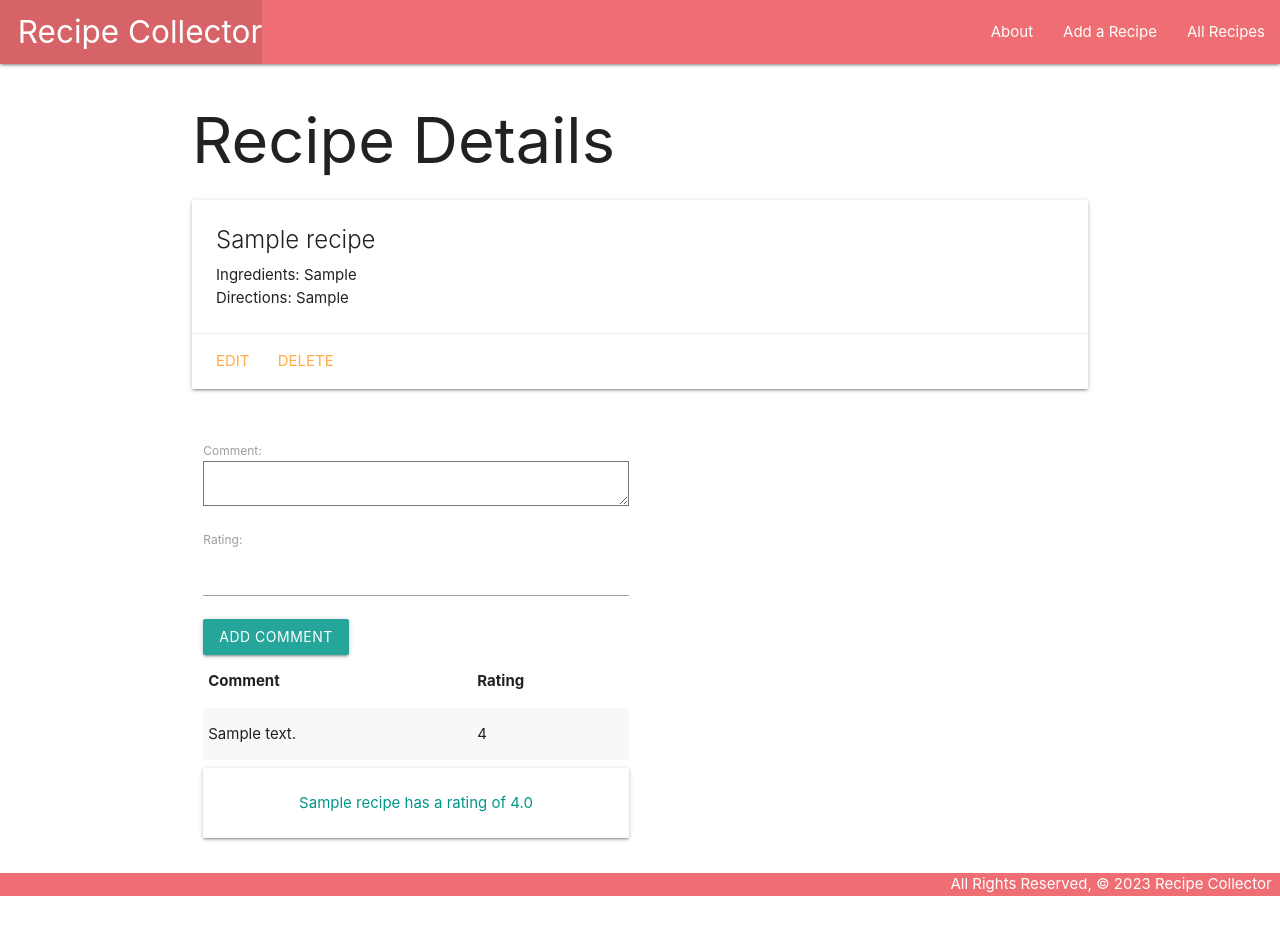
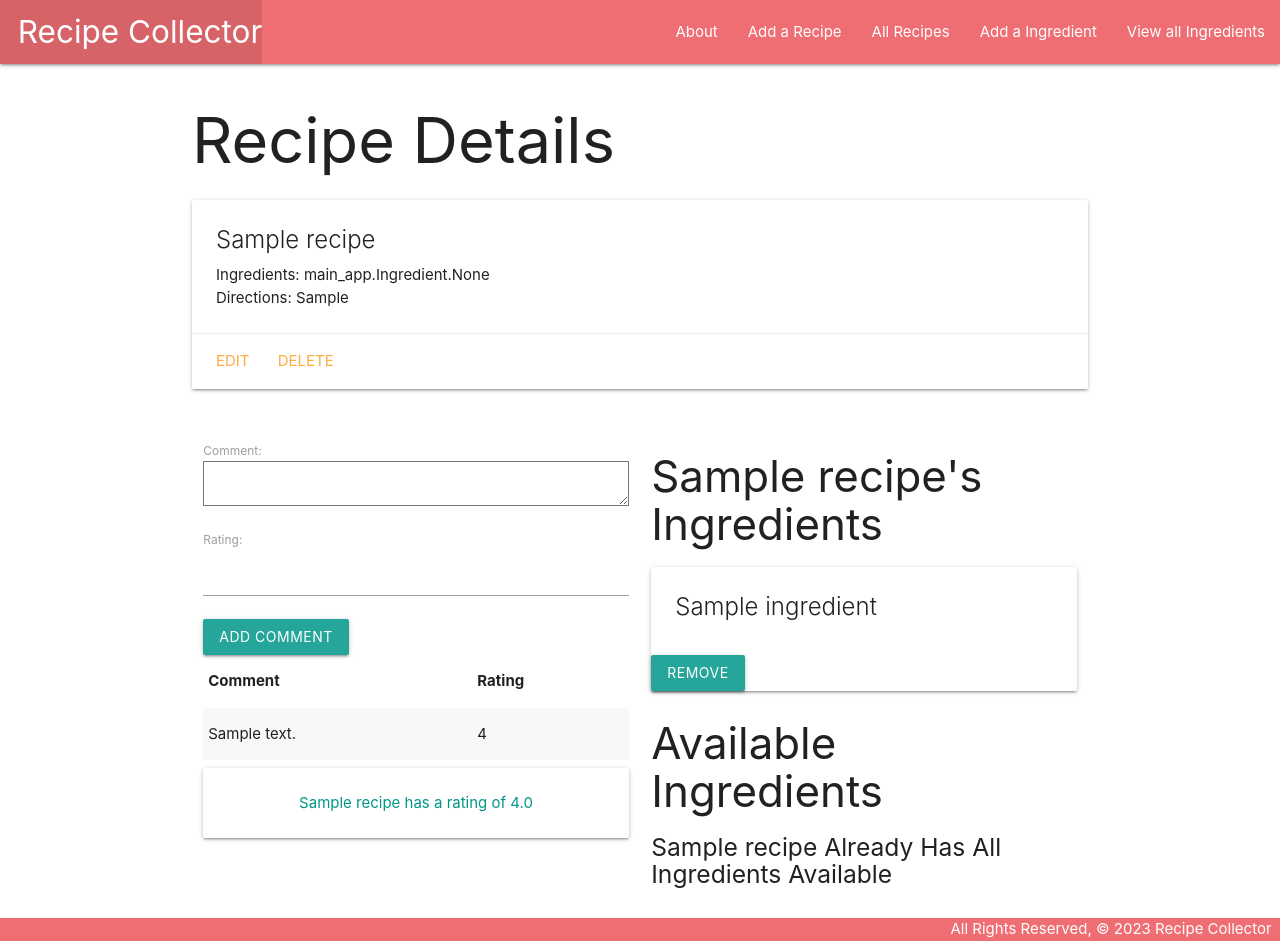
Before and after one commit to emmettturtle/recipecollector, a Django app: page /recipes/1/ in a window 1280 px wide. Before the commit the page ends 896 px from the top, so only its background shows below. Run offline with Django 4.2, Linux system fonts and the light colour scheme; tables that the repository leaves empty hold one stand-in row (values such as "Sample post").

Commit message:
Lab part 5

```diff
--- a/main_app/models.py
+++ b/main_app/models.py
@@ -1,20 +1,32 @@
 from django.db import models
 from django.urls import reverse
 
-# Create your models here.
+class Ingredient(models.Model):
+    name = models.CharField(max_length=50)
+
+    def __str__(self):
+        return self.name
+
+    def get_absolute_url(self):
+        return reverse('ingredients_detail', kwargs={'pk': self.id})
+
+
 class Recipe(models.Model):
     title = models.CharField(max_length=100)
     ingredients = models.TextField(max_length=300)
     directions = models.TextField(max_length=500)
+    ingredients = models.ManyToManyField(Ingredient)
 
     def get_absolute_url(self):
         return reverse('detail', kwargs={'recipe_id': self.id})
 
     def avg_rating(self):
-        total_rating = 0
-        for comment in self.comment_set.all():
-            total_rating += comment.rating
-        avg = total_rating/self.comment_set.all().count()
+        avg = 0
+        if self.comment_set.all().count() > 0:
+            total_rating = 0
+            for comment in self.comment_set.all():
+                total_rating += comment.rating
+            avg = total_rating/self.comment_set.all().count()
         return avg
 
 
--- a/main_app/templates/base.html
+++ b/main_app/templates/base.html
@@ -22,6 +22,8 @@
           <li><a href="/about">About</a></li>
           <li><a href="{% url 'recipes_create' %}">Add a Recipe</a></li>
           <li><a href="/recipes">All Recipes</a></li>
+          <li><a href="{% url 'ingredients_create' %}">Add a Ingredient</a></li>
+          <li><a href="{% url 'ingredients_index' %}">View all Ingredients</a></li>
         </ul>
       </div>
     </nav>
--- a/main_app/templates/recipes/detail.html
+++ b/main_app/templates/recipes/detail.html
@@ -43,9 +43,44 @@
         <div class="card-panel teal-text center-align">
             {{ recipe.title }} has a rating of {{ recipe.avg_rating }}
         </div>
+    </div>
 
+    <div class="col s6">
+        <h3>{{ recipe.title }}'s Ingredients</h3>
+        {% if recipe.ingredients.count %}
+            {% for ingredient in recipe.ingredients.all %}
+                <div class="card">
+                    <div class="card-content">
+                        <span class="card-title"> {{ ingredient.name }} </span>
+                    </div>
+                    <form action="{% url 'remove_ingredient' recipe.id ingredient.id %}" method="POST">
+                        {% csrf_token %}
+                        <button type="submit" class="btn">Remove</button>
+                    </form>
+                </div>
+            {% endfor %}
+        {% else %}
+            <h5>No Ingredients</h5>
+        {% endif %}
 
-
+        <h3>Available Ingredients</h3>
+        {% if ingredients.count %}
+          {% for ingredient in ingredients.all %}
+            <div class="card">
+              <div class="card-content">
+                <span class="card-title"> {{ ingredient.name }}</span>
+              </div>
+              <div class="card-action">
+                <form action="{% url 'assoc_ingredient' recipe.id ingredient.id %}" method="POST">
+                  {% csrf_token %}
+                  <button type="submit" class="btn">Add</button>
+                </form>
+              </div>
+            </div>
+          {% endfor %}
+        {% else %}
+          <h5>{{recipe.title}} Already Has All Ingredients Available</h5>
+        {% endif %}
     </div>
 
 </div>
--- a/main_app/urls.py
+++ b/main_app/urls.py
@@ -10,4 +10,12 @@ urlpatterns = [
     path('recipes/<int:pk>/update/', views.RecipeUpdate.as_view(), name='recipes_update'),
     path('recipes/<int:pk>/delete', views.RecipeDelete.as_view(), name='recipes_delete'),
     path('recipes/<int:recipe_id>/add_comment/', views.add_comment, name='add_comment'),
+    path('ingredients/create/', views.IngredientCreate.as_view(), name='ingredients_create'),
+    path('ingredients/', views.IngredientList.as_view(), name='ingredients_index'),
+    path('ingredients/<int:pk>/', views.IngredientDetail.as_view(), name='ingredients_detail'),
+    path('ingredients/<int:pk>/update/', views.IngredientUpdate.as_view(), name='ingredients_update'),
+    path('ingredients/<int:pk>/delete/', views.IngredientDelete.as_view(), name='ingredients_delete'),
+    path('recipes/<int:recipe_id>/assoc_ingredient/<int:ingredient_id>', views.assoc_ingredient, name='assoc_ingredient'),
+    path('recipes/<int:recipe_id>/remove_ingredient/<int:ingredient_id>', views.remove_ingredient, name='remove_ingredient'),
+
 ]
--- a/main_app/views.py
+++ b/main_app/views.py
@@ -1,7 +1,8 @@
 from django.shortcuts import render, redirect
 from django.views.generic.edit import CreateView, UpdateView, DeleteView
+from django.views.generic import ListView, DetailView
 from datetime import date
-from .models import Recipe
+from .models import Recipe, Ingredient
 from .forms import CommentForm
 
 # Create your views here.
@@ -20,19 +21,22 @@ def recipes_index(request):
 
 def recipes_detail(request, recipe_id):
     recipe = Recipe.objects.get(id=recipe_id)
+    id_list = recipe.ingredients.all().values_list('id')
+    not_in_recipe = Ingredient.objects.exclude(id__in=id_list)
     comment_form = CommentForm()
     return render(request, 'recipes/detail.html', {
         'recipe': recipe,
-        'comment_form': comment_form
+        'comment_form': comment_form,
+        'ingredients': not_in_recipe
     })
 
 class RecipeCreate(CreateView):
     model = Recipe
-    fields = '__all__'
+    fields = ['title', 'directions']
 
 class RecipeUpdate(UpdateView):
     model = Recipe
-    fields = ['ingredients', 'directions']
+    fields = ['directions']
 
 class RecipeDelete(DeleteView):
     model = Recipe
@@ -46,3 +50,29 @@ def add_comment(request, recipe_id):
         new_comment.date = date.today()
         new_comment.save()
     return redirect('detail', recipe_id=recipe_id)
+
+class IngredientCreate(CreateView):
+    model = Ingredient
+    fields = '__all__'
+
+class IngredientList(ListView):
+    model = Ingredient
+
+class IngredientDetail(DetailView):
+    model = Ingredient
+
+class IngredientUpdate(UpdateView):
+    model = Ingredient
+    fields = ['name']
+
+class IngredientDelete(DeleteView):
+    model = Ingredient
+    success_url = '/ingredients'
+
+def assoc_ingredient(request, recipe_id, ingredient_id):
+    Recipe.objects.get(id=recipe_id).ingredients.add(ingredient_id)
+    return redirect('detail', recipe_id=recipe_id)
+
+def remove_ingredient(request, recipe_id, ingredient_id):
+    Recipe.objects.get(id=recipe_id).ingredients.remove(ingredient_id)
+    return redirect('detail', recipe_id=recipe_id)
```
Also changed, not shown: main_app/templates/main_app/ingredient_confirm_delete.html (added, +13 -0 lines), main_app/templates/main_app/ingredient_detail.html (added, +19 -0 lines), main_app/templates/main_app/ingredient_form.html (added, +19 -0 lines), main_app/templates/main_app/ingredient_list.html (added, +16 -0 lines), main_app/migrations/0003_ingredient_remove_recipe_ingredients_and_more.py (added).
